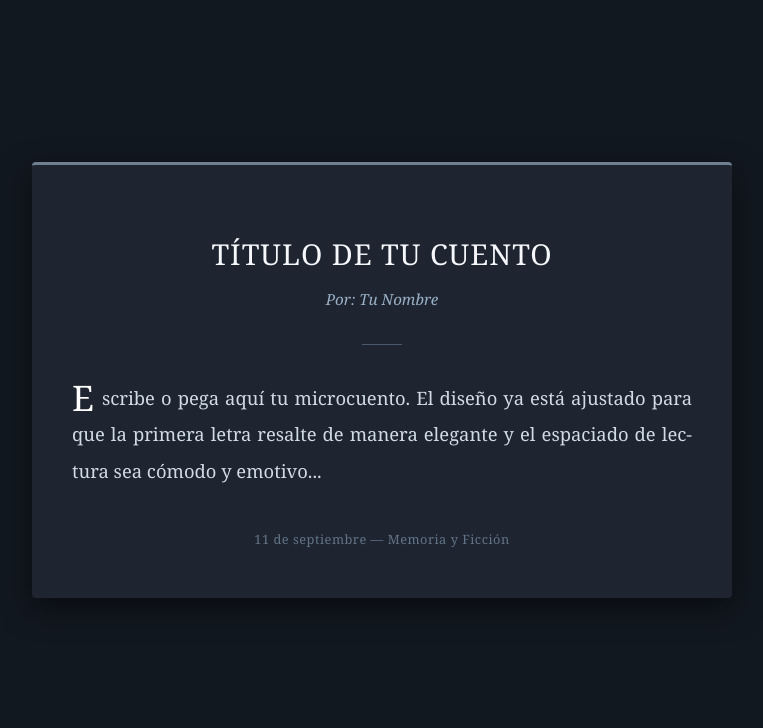
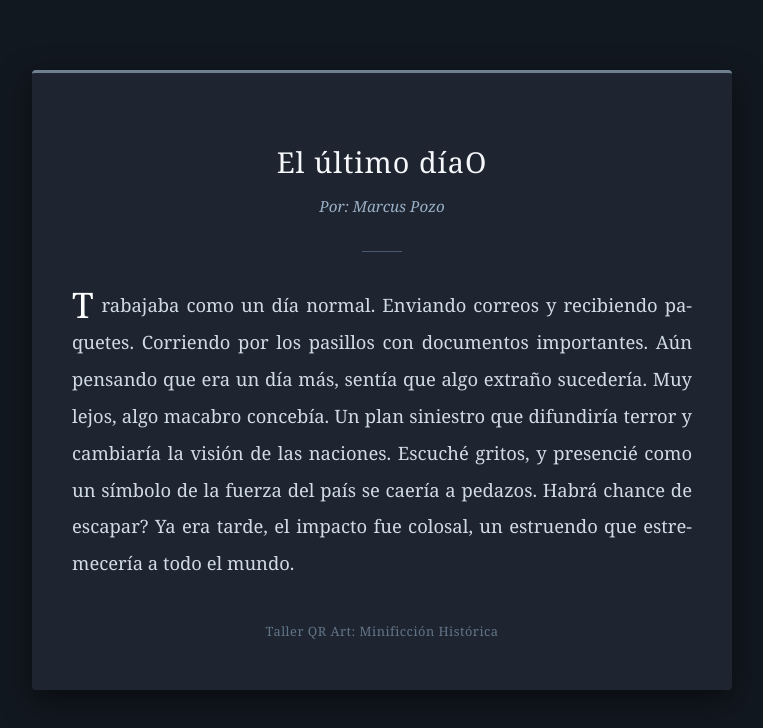
Before and after one commit to MP-1235/MP-1235.github.io, a plain HTML site: page index.html in a window 1280 px wide. Shown: the whole page, without its empty margins (258-1021 px from the left). Drawn offline with Linux system fonts and the light colour scheme.

Commit message:
Update index.html

```diff
--- a/index.html
+++ b/index.html
@@ -3,7 +3,7 @@
 <head>
     <meta charset="UTF-8">
     <meta name="viewport" content="width=device-width, initial-scale=1.0">
-    <title>Microcuento | 11 de Septiembre</title>
+    <title>Taller QR Art: Minificción Histórica</title>
     <style>
         /* Estilos generales de la página */
         body {
@@ -87,17 +87,17 @@
 <body>
 
     <div class="contenedor">
-        <h1>TÍTULO DE TU CUENTO</h1>
-        <p class="autor">Por: Tu Nombre</p>
+        <h1>El último díaO</h1>
+        <p class="autor">Por: Marcus Pozo</p>
 
         <div class="separador"></div>
 
         <div class="texto-cuento">
-            <p>Escribe o pega aquí tu microcuento. El diseño ya está ajustado para que la primera letra resalte de manera elegante y el espaciado de lectura sea cómodo y emotivo...</p>
+            <p>Trabajaba como un día normal. Enviando correos y recibiendo paquetes. Corriendo por los pasillos con documentos importantes. Aún pensando que era un día más, sentía que algo extraño sucedería. Muy lejos, algo macabro concebía. Un plan siniestro que difundiría terror y cambiaría la visión de las naciones. Escuché gritos, y presencié como un símbolo de la fuerza del país se caería a pedazos. Habrá chance de escapar? Ya era tarde, el impacto fue colosal, un estruendo que estremecería a todo el mundo.</p>
         </div>
 
         <div class="footer">
-            11 de septiembre — Memoria y Ficción
+            Taller QR Art: Minificción Histórica
         </div>
     </div>
 
```
